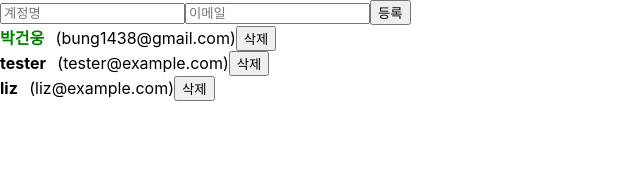
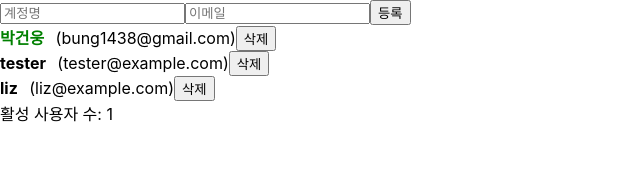
Before and after one commit to gunwoongPark/Learn-React, a React (Create React App) app: page / in a window 1280 px wide. Shown: the top 191 px of the page, without its empty margins (0-640 px from the left). Built offline with nearby package versions, Linux system fonts and the light colour scheme.

Commit message:
Reuse calculated values with useMemo

```diff
--- a/src/App.js
+++ b/src/App.js
@@ -1,6 +1,11 @@
-import React, { useRef, useState } from 'react';
+import React, { useRef, useState, useMemo } from 'react';
 import CreateUser from './CreateUser';
 import UserList from "./UserList";
+
+function countActiveUsers(users) {
+  console.log("활성 사용자 수를 세는 중...");
+  return users.filter(user => user.active).length;
+}
 
 function App() {
   const [inputs, setInputs] = useState({
@@ -62,10 +67,14 @@
     setUsers(users.map(user => user.id === id ? { ...user, active: !user.active } : user))
   }
 
+  // 컴포넌트 성능 최적화를 위함
+  const count = useMemo(() => countActiveUsers(users), [users]);
+
   return (
     <>
       <CreateUser username={inputs.username} email={inputs.email} onChange={onChange} onCreate={onCreate} />
       <UserList users={users} onRemove={onRemove} onToggle={onToggle} />
+      <div>활성 사용자 수: {count}</div>
     </>
   );
 }
```
Also changed, not shown: src/UserList.js (+1 -25 lines), 1 other file (tests, documents, lock files or other folders).
